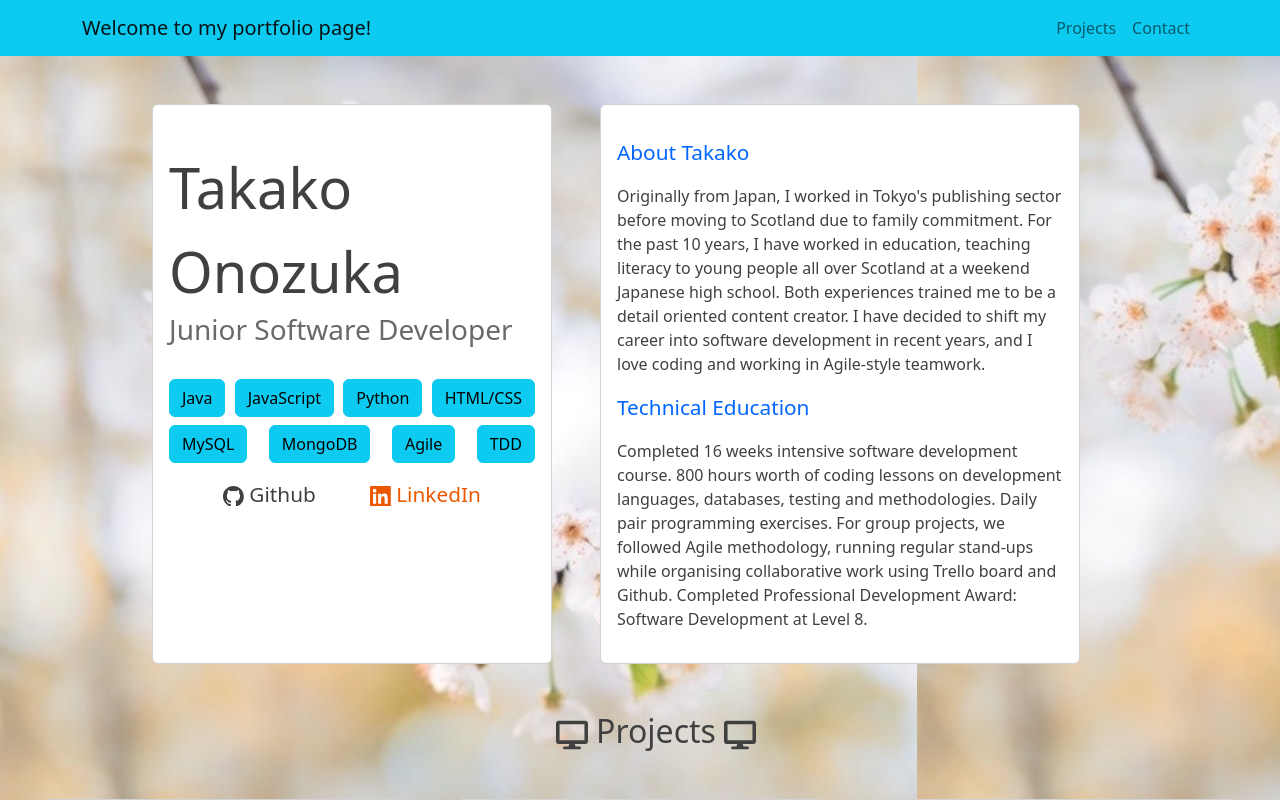
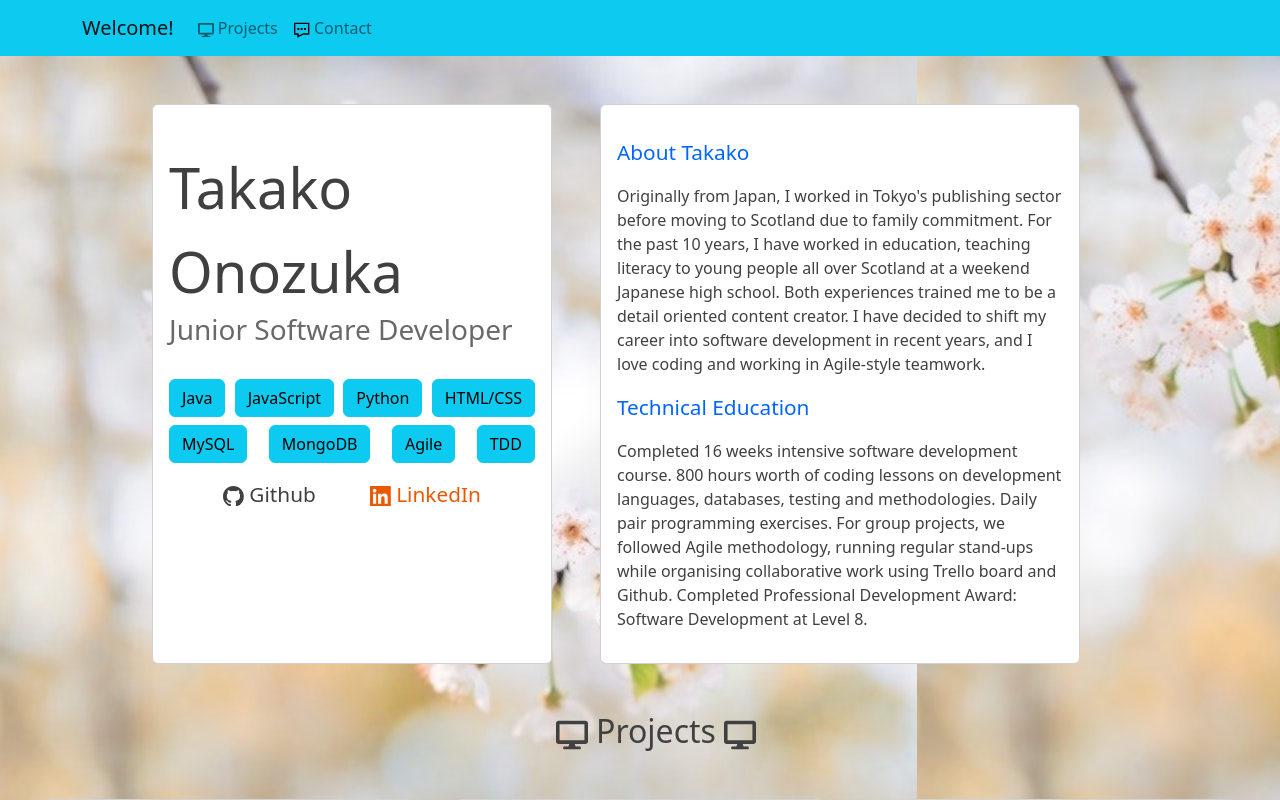
Before and after one commit to taksgarby/portfolio, a React (Create React App) app: page / in a window 1280 px wide. Shown: the top 800 px of the page. Built offline with nearby package versions, Linux system fonts and the light colour scheme.

Commit message:
fixed navbar

```diff
--- a/src/components/NavBar.js
+++ b/src/components/NavBar.js
@@ -1,38 +1,65 @@
 import Container from 'react-bootstrap/Container';
 import Nav from 'react-bootstrap/Nav';
 import Navbar from 'react-bootstrap/Navbar';
-import './components.css';
-import Contact from './Contact';
-import React from 'react';
-import ProjectList from './ProjectList';
+import {RiBearSmileLine} from 'react-icons/ri';
+import {FaDesktop} from 'react-icons/fa';
+import {GrContact} from 'react-icons/gr'
 
-const NavBar = () => {
 
+function NavBar() {
   return (
     <>
       <Navbar bg="info" variant="light">
         <Container>
+          <Navbar.Brand href="#home" > Welcome!</Navbar.Brand>
+          <Nav className="me-auto">
+            <Nav.Link href="#projects"><FaDesktop /> Projects</Nav.Link>
+            <Nav.Link href="#contact"><GrContact /> Contact</Nav.Link>
 
-              <Navbar.Brand class="nav-text">Welcome to my portfolio page!</Navbar.Brand>
-
-              <div class="nav-welcome">
-              <Nav className="me-auto">
-                {/* <Nav.Link href="#aboutme">About Me</Nav.Link>
-                <Nav.Link href="#projects">Projects</Nav.Link> */}
-                <Nav.Link href="#projects" element={<ProjectList />}>Projects</Nav.Link>
-                <Nav.Link href="#contact" element={<Contact />}>Contact</Nav.Link>
           </Nav>
-              </div>
         </Container>
       </Navbar>
 
+  </>
+  )
+  };
+      export default NavBar;
 
-        </>
-      );
+// import Container from 'react-bootstrap/Container';
+// import Nav from 'react-bootstrap/Nav';
+// import Navbar from 'react-bootstrap/Navbar';
+// import './components.css';
+// import Contact from './Contact';
+// import React from 'react';
+// import ProjectList from './ProjectList';
+
+// const NavBar = () => {
+
+//     return (
+//         <>
+//           <Navbar bg="info" variant="light">
+//             <Container>
+
+//               <Navbar.Brand class="nav-text">Welcome to my portfolio page!</Navbar.Brand>
+
+//               <div class="nav-welcome">
+//               <Nav className="me-auto">
+//                 {/* <Nav.Link href="#aboutme">About Me</Nav.Link>
+//                 <Nav.Link href="#projects">Projects</Nav.Link> */}
+//                 <Nav.Link href="#projects" element={<ProjectList />}>Projects</Nav.Link>
+//                 <Nav.Link href="#contact" element={<Contact />}>Contact</Nav.Link>
+//               </Nav>
+//               </div>
+//             </Container>
+//             </Navbar>
+
+
+//         </>
+//       );
 
 
 
 
-}
+// }
 
-export default NavBar;
+// export default NavBar;
```
Lines whose indentation alone changed are shown as unchanged.
